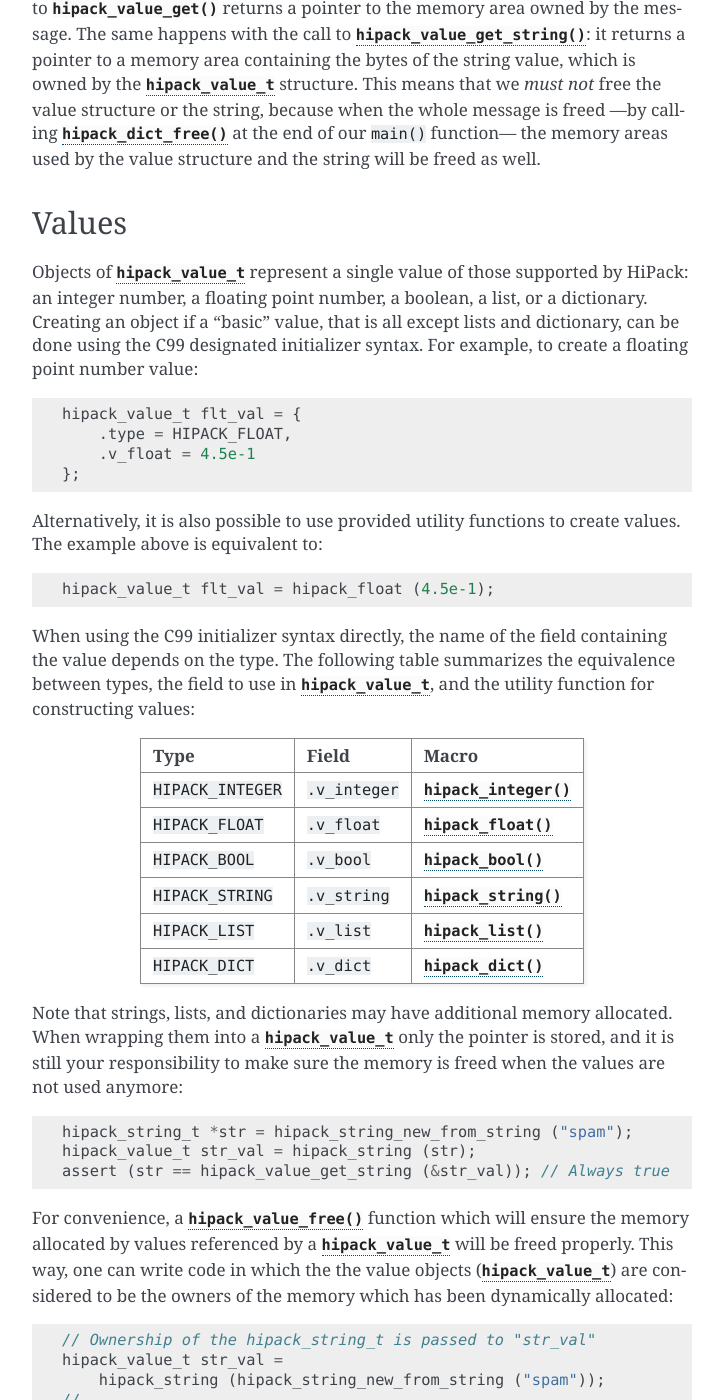
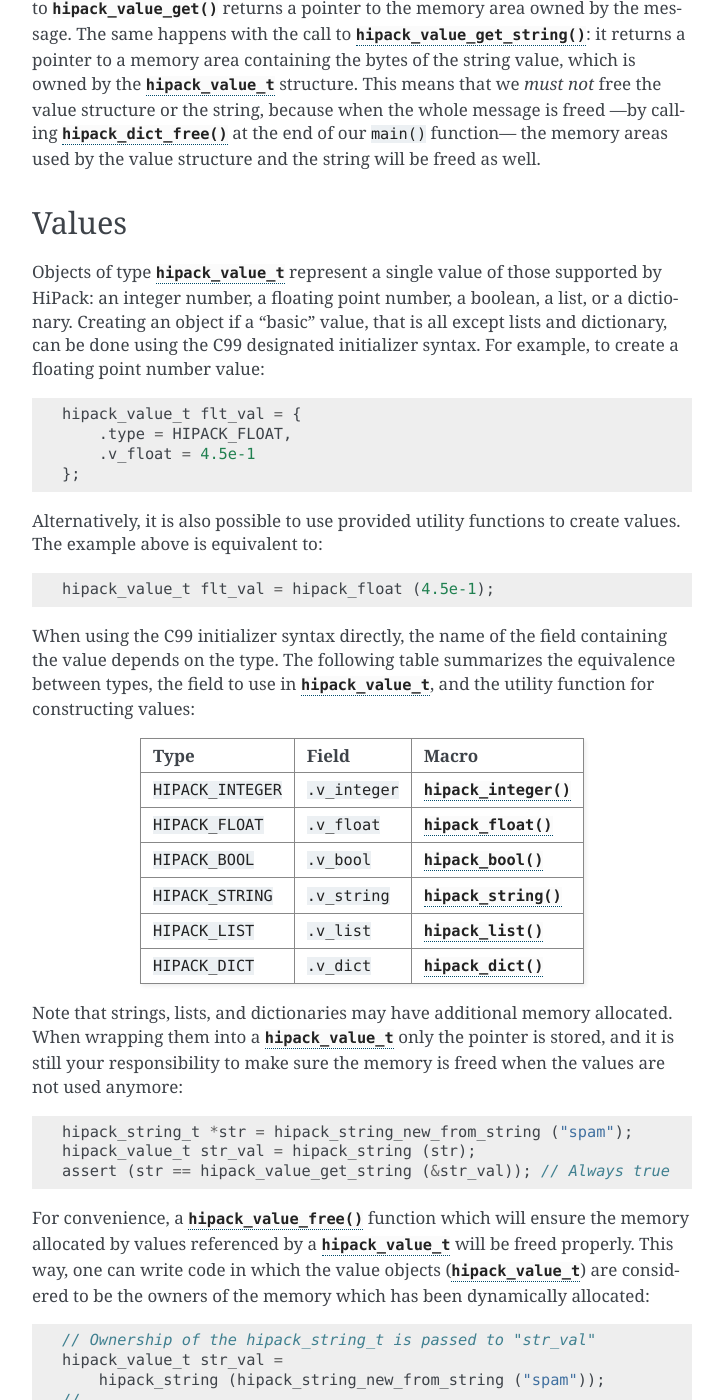
Before and after one commit to aperezdc/hipack-c, a Sphinx documentation site: the page built from doc/quickstart.rst, in a window 1280 px wide and 1400 px high, scrolled down 1421 px. Shown: the whole window, without its empty margins (388-1111 px from the left). Built offline with Sphinx 7.4.7, drawn with Linux system fonts in a browser that asks for light colours; some of the changed text lies outside the part shown.

Commit message:
doc: Minor grammar and spelling fixes in quickstart document

```diff
--- a/doc/quickstart.rst
+++ b/doc/quickstart.rst
@@ -79,7 +79,7 @@ well.
 Values
 ======
 
-Objects of :c:type:`hipack_value_t` represent a single value of those
+Objects of type :c:type:`hipack_value_t` represent a single value of those
 supported by HiPack: an integer number, a floating point number, a boolean,
 a list, or a dictionary. Creating an object if a “basic” value, that is all
 except lists and dictionary, can be done using the C99 designated initializer
@@ -128,7 +128,7 @@ freed when the values are not used anymore:
 
 For convenience, a :c:func:`hipack_value_free()` function which will ensure
 the memory allocated by values referenced by a :c:type:`hipack_value_t` will
-be freed properly. This way, one can write code in which the the value objects
+be freed properly. This way, one can write code in which the value objects
 (:c:type:`hipack_value_t`) are considered to be the owners of the memory which
 has been dynamically allocated:
 
@@ -137,7 +137,7 @@ has been dynamically allocated:
    // Ownership of the hipack_string_t is passed to "str_val"
    hipack_value_t str_val =
        hipack_string (hipack_string_new_from_string ("spam"));
-   // ...
+   // …
    hipack_value_free (&str_val);  // Free memory.
 
 This behaviour is particularly handy when assembling complex values: all items
```
Also changed, not shown: other parts of doc/quickstart.rst (+2 -2 lines).
